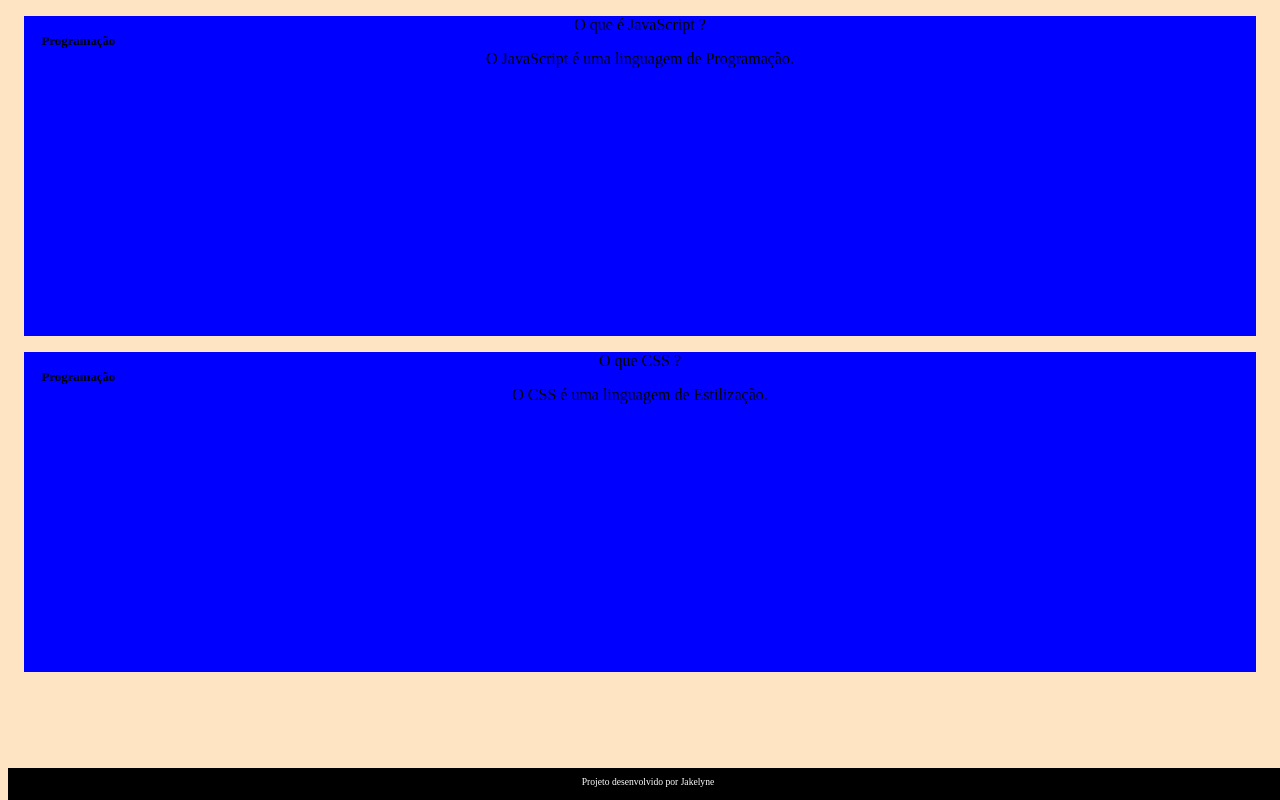
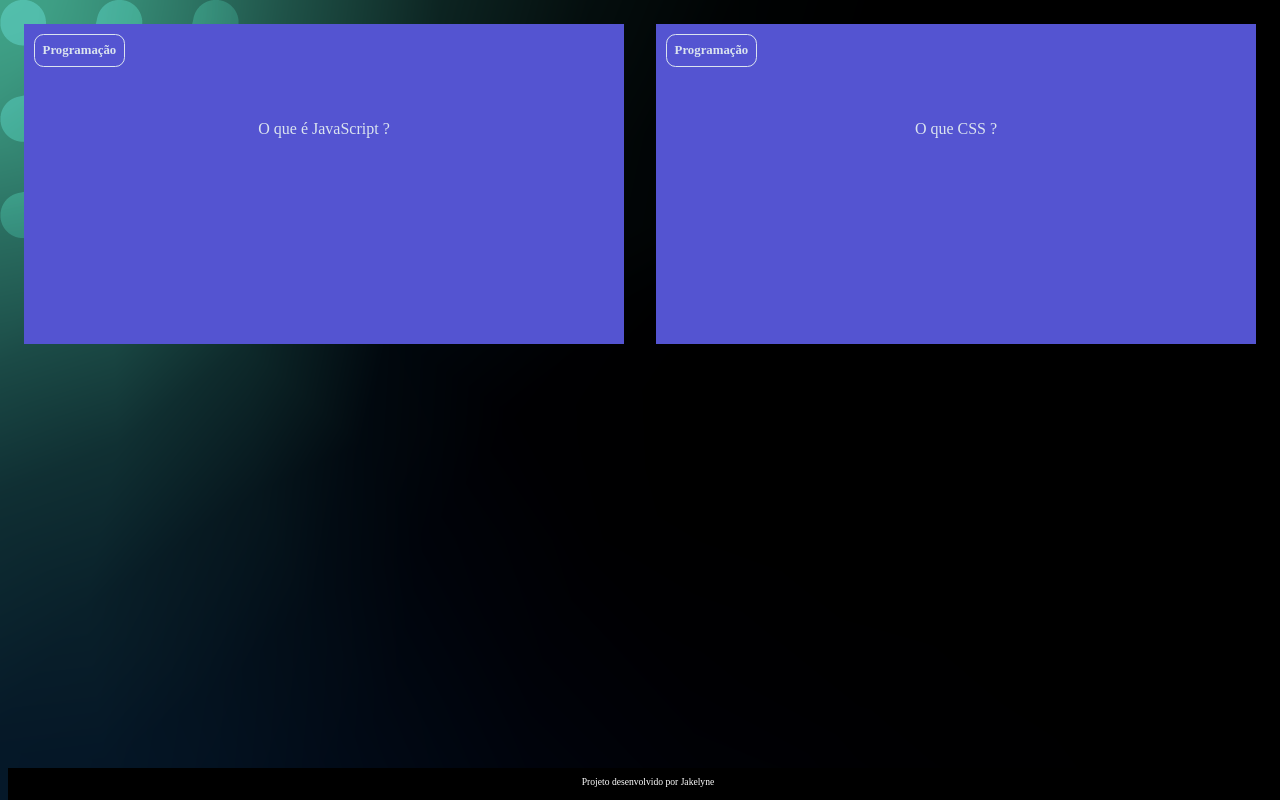
Before and after one commit to Jakelynefatima/flash-card, a plain HTML site: page index.html in a window 1280 px wide. Drawn offline with Linux system fonts and the light colour scheme.

Commit message:
Add files via upload

```diff
--- a/style.css
+++ b/style.css
@@ -1,52 +1,105 @@
-:root{
+:root {
   --bege: bisque;
   --preto: #000;
   --branco: #fff;
 }
 
-body{
- background-color: var(--bege);
+:root {
+  --text-color: #DBE4EF;
+  --card-front-color: #144480;
+  --card-back-color: #00F4BF;
+}
+
+
+body {
+ background: url(FlashCard/img/bg-desktop.webp);
   font-family: Bai Jamjuree;
 }
 
-#conteiner {
+#container {
+
   display: flex;
+
 }
-.cartao{
+
+
+.cartao {
   margin: 1rem 1rem;
-  background-color: aqua;
   height: 20rem;
   flex-grow: 1;
   flex-basis: calc(33% - 6rem);
 }
-.cartao__conteudo{
+
+.cartao__conteudo {
+  background-color: var(--card-front-color);
   text-align: center;
-  background-color: blue;
-  height:100%;
+  background-color: rgb(84, 84, 209);
+  height: 100%;
+  transform-style: preserve-3d;
+  transition: transform300m ease-in-out;
 }
-.cartao__conteudo h3{
-backgroud-color: red;
-text-aling: left;
+
+.cartao__conteudo__pergunta{
+  color: var(--text-color);
+  font-weight: 500;
+}
+
+.cartao__conteudo__resposta{
+  color: var(--card-back-color);
+  font-weight: 700;
+}
+
+
+.cartao__conteudo h3 {
+  color: var(--text-color);
+  border: 1px solid var(--text-color);
+  text-align: left;
   padding: 0.5rem;
   position: absolute;
   margin: 0.6rem;
   border-radius: 0.6rem;
   font-size: 1vw;
+  backface-visibility: hidden;
+
 }
 
-footer{
+.cartao__conteudo p{
+  margin-top: 1rem;
+  padding: 2rem;
+  margin-top: 4rem;
+}
+
+.cartao:hover .cartao__conteudo{
+  transform: rotateY(180deg);
+}
+
+.cartao__conteudo__pergunta,
+.cartao__conteudo__resposta{
+  backface-visibility: hidden;
+  position: absolute;
+  height: 100%;
+  width: 100%;
+}
+
+.cartao__conteudo__resposta{
+  transform: rotateY(180deg);
+}
+
+
+
+
+
+footer {
   background-color: var(--preto);
   color: var(--branco);
   position: fixed;
   bottom: 0;
   width: 100%;
   height: 2rem;
-
 }
 
-footer p{
+footer p {
   text-align: center;
   font-size: 0.6rem;
   margin-top: 0.5rem;
-
 }
```
Also changed, not shown: index.html (+5 -4 lines), FlashCard/img/bg-desktop.webp (added), FlashCard/img/bg-mobile.webp (added), FlashCard/img/bg-tablet.webp (added), 1 other file. Lines whose indentation alone changed are shown as unchanged.
